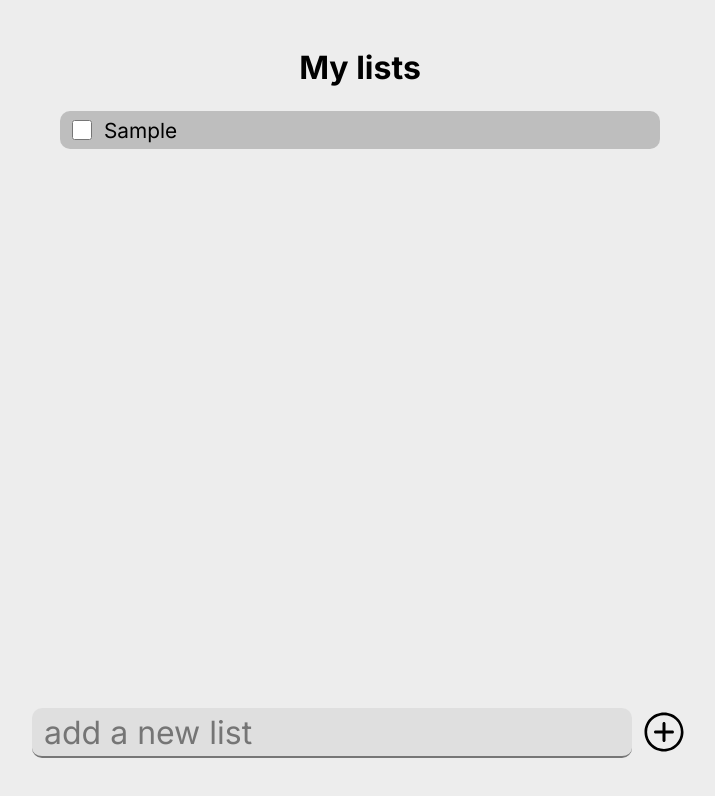
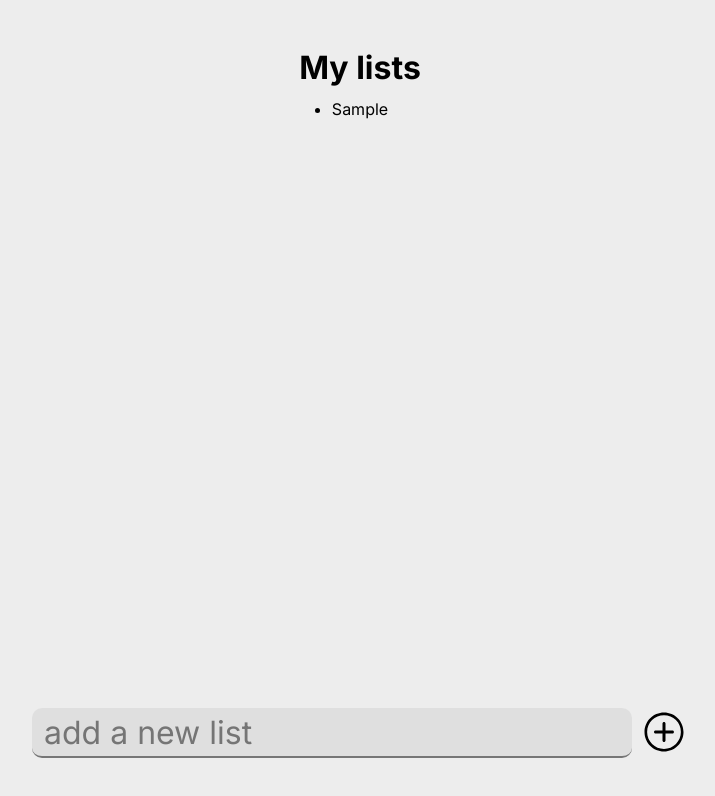
Before and after one commit to lz-junior/tasks, a React (Vite) app: page / in a window 1280 px wide. Both pictures are taken after typing "Sample" into the empty fields and a click on the button 944 px from the left and 738 px from the top of the page. Shown: the top 796 px of the page, without its empty margins (280-995 px from the left). Built offline with nearby package versions, Linux system fonts and the light colour scheme; a web font is replaced by a local one.

Commit message:
changed List tsx

```diff
--- a/src/pages/Home/components/lists/List.tsx
+++ b/src/pages/Home/components/lists/List.tsx
@@ -5,36 +5,43 @@ import Tasks from '../tasks/Tasks';
 import classes from './listItem.module.css'
 
 
+interface Task {
+  id: number;
+  name: string;
+}
 
 interface TaskListProps {
-  tasks: string[];
+  tasks: Task[];
 }
 
 
 
 const List: React.FC<TaskListProps> = ({ tasks })=> {
-  const [checkedIndexes, setCheckedIndexes] = useState<boolean[]>(Array(tasks.length).fill(false))
-  const [openTasks, setOpenTasks] = useState(false);
-  const [task, setTask] = useState<string[]>([]);
+  // const [checkedIndexes, setCheckedIndexes] = useState<boolean[]>(Array(tasks.length).fill(false))
+  // const [openTasks, setOpenTasks] = useState(false);
+  // const [task, setTask] = useState<string[]>([]);
 
-  const toggleCheckbox = (index:number)=> {
-    setCheckedIndexes(prev => {
-      const newCheckedIndexes = [...prev];
-      newCheckedIndexes[index] = !newCheckedIndexes[index];
-      return newCheckedIndexes;
-    });
-  }
-  const openTask = (index:number)=> {
-    setOpenTasks(!openTasks);
-    console.log(index)
-  }
-  const handleAddTask = (newTask: string)=> {
-    setTask(prevTask => [...prevTask, newTask])
-  }
+  // const toggleCheckbox = (index:number)=> {
+  //   setCheckedIndexes(prev => {
+  //     const newCheckedIndexes = [...prev];
+  //     newCheckedIndexes[index] = !newCheckedIndexes[index];
+  //     return newCheckedIndexes;
+  //   });
+  // }
+  // const openTask = (index:number)=> {
+  //   setOpenTasks(!openTasks);
+  //   console.log(index)
+  // }
+  // const handleAddTask = (newTask: string)=> {
+  //   setTask(prevTask => [...prevTask, newTask])
+  // }
 
   return (
     <ul>
-      {tasks.map((task:string, index:number)=> (
+      {tasks.map((task) => (
+        <li key={task.id}>{task.name}</li>
+      ))}
+      {/* {tasks.map((task:string, index:number)=> (
         <div key={index}>
           <div className={classes.container}>
             <input
@@ -53,10 +60,10 @@ const List: React.FC<TaskListProps> = ({ tasks })=> {
             </button>
           </div>
         </div>
-      ))}
-        <div className={classes.tasksOpened}>
+      ))} */}
+        {/* <div className={classes.tasksOpened}>
           {openTasks && <Tasks saveTask={task} onAddTask={handleAddTask} />}
-        </div>
+        </div> */}
     </ul>
   );
 };
--- a/src/pages/Home/index.tsx
+++ b/src/pages/Home/index.tsx
@@ -7,16 +7,21 @@ import List from './components/lists/List.tsx';
 import { IoIosAddCircleOutline  } from "react-icons/io";
 import "./home.css";
 
+// interface Task {
+//   id: number;
+//   name: string;
+// }
 
 const Home: React.FC = ()=> {
-  const [tasks, setTasks] = useState<string[]>([]);
-  const [task, setTask] = useState<string>('');
+  const [taskName, setTaskName] = useState('');
+  const dispatch = useDispatch<AppDispatch>();
+  const tasks = useSelector((state: RootState) => state.tasks.tasks);
 
-  const handleAddTask = (e:any) => {
+  const handleAddTask = (e:React.FormEvent) => {
     e.preventDefault()
-    if (task.trim() !== '') {
-      setTasks((prevTasks) => [...prevTasks, task]);
-      setTask('');
+    if (taskName.trim()) {
+      dispatch(addTask(taskName));
+      setTaskName('');
     }
   };
 
@@ -29,8 +34,8 @@ const Home: React.FC = ()=> {
       <form onSubmit={handleAddTask} >
         <input
           type="text"
-          value={task}
-          onChange={(e)=> setTask(e.target.value)}
+          value={taskName}
+          onChange={(e)=> setTaskName(e.target.value)}
           placeholder="add a new list"
         />
         <button type="submit"><IoIosAddCircleOutline /></button>
```
